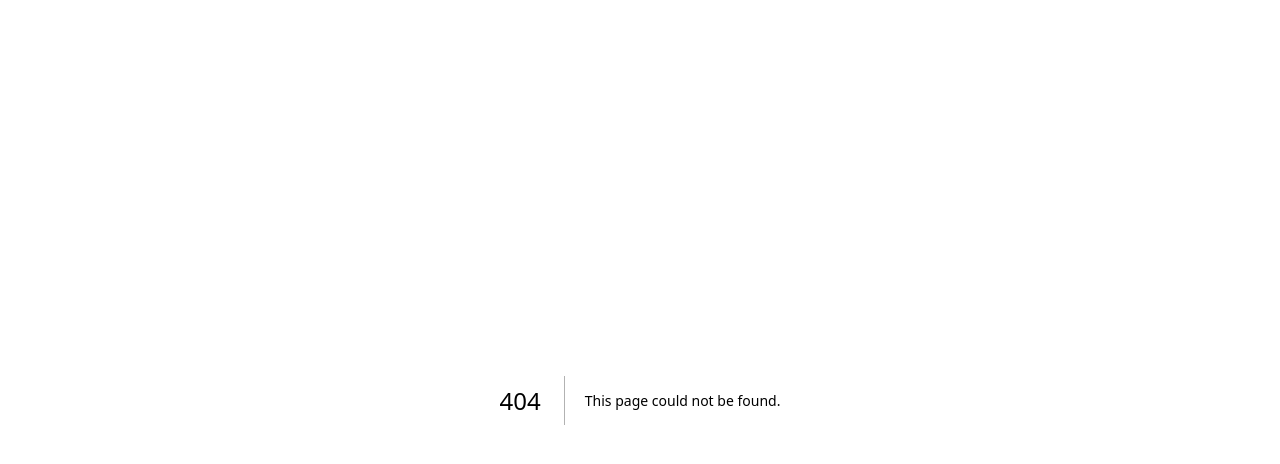
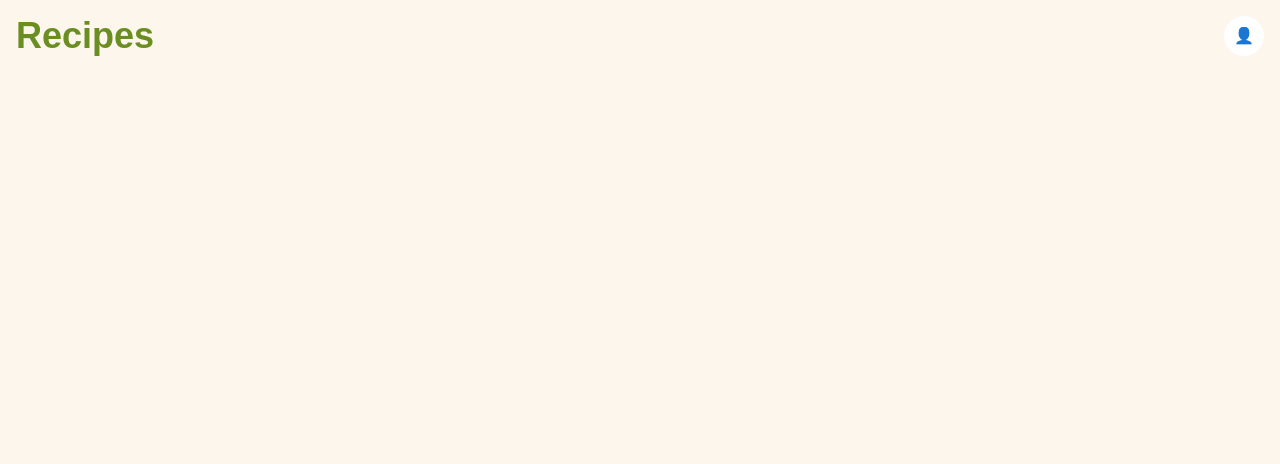
Before and after one commit to Mezghani-Aymen/recipe-explorer, a Next.js app: page /component/header in a window 1280 px wide. Before the commit this address had no page. Shown: the top 464 px of the page. Built offline with nearby package versions, Linux system fonts and the light colour scheme.

Commit message:
[add] create header component

```diff
--- /dev/null
+++ b/src/app/component/header/page.tsx
@@ -0,0 +1,39 @@
+"use client";
+
+import Link from "next/link";
+import { useState } from "react";
+
+
+
+export default function Header() {
+    const [dropdownOpen, setDropdownOpen] = useState(false);
+
+    const toggleDropdown = () => {
+        setDropdownOpen(!dropdownOpen)
+    }
+    return (
+        <header className="flex justify-between items-center p-4  ">
+            <h1 className="text-4xl font-bold text-primary">Recipes</h1>
+            <div className="relative">
+                <div
+                    className="w-10 h-10 bg-white rounded-full flex items-center justify-center cursor-pointer"
+                    onClick={toggleDropdown}
+                >
+
+                    <span>👤</span>
+                </div>
+
+                {dropdownOpen && (
+                    <div className="absolute right-0 mt-2 w-40 bg-white text-black  border rounded-md shadow-lg z-10">
+                        <ul className="py-2">
+                            <li className="px-4 py-2 hover:bg-gray-100 cursor-pointer">Profile</li>
+                            <li className="px-4 py-2 hover:bg-danger cursor-pointer text-danger hover:text-white">
+                                <Link href="/api/auth/login"><span>Logout</span></Link>
+                            </li>
+                        </ul>
+                    </div>
+                )}
+            </div>
+        </header>
+    );
+}
```
